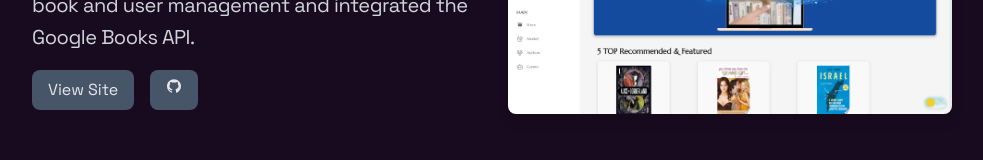
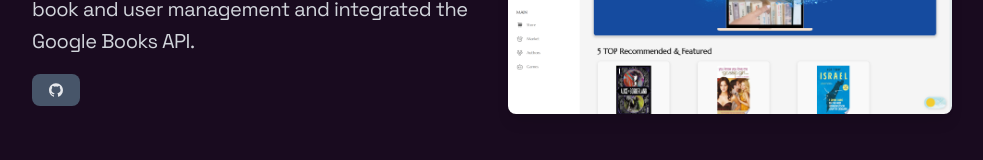
Before and after one commit to IdoCohen7/portfolio, a React (Vite) app: page / in a window 1280 px wide. Shown: the part 2162-2322 px from the top of the page, without its empty margins (148-1131 px from the left). Built offline with nearby package versions, Linux system fonts and the light colour scheme.

Commit message:
added projects

```diff
--- a/src/components/Portfolio.jsx
+++ b/src/components/Portfolio.jsx
@@ -4,6 +4,8 @@ import udemyProject from "../assets/udemy.png";
 import myBookProject from "../assets/mybook.png";
 import natoursProject from "../assets/natours.png";
 import drinkBuddyProject from "../assets/drinkbuddy.png";
+import bonAppetitProject from "../assets/bonAppetit.png";
+import trapTheCatProject from "../assets/trapthecat.png";
 import investItProject from "../assets/investit.png";
 import truckBamoshava from "../assets/truckbamoshava.png";
 import cafeDeaz from "../assets/cafedeaz.png";
@@ -26,7 +28,6 @@ const projects = [
     description:
       "Developed a digital library website featuring book and user management and integrated the Google Books API.",
     links: {
-      site: "https://proj.ruppin.ac.il/cgroup75/test2/tar6/index.html",
       github: "https://github.com/IdoCohen7/AILibrary",
     },
   },
@@ -45,15 +46,24 @@ const projects = [
     description:
       "Developed a cloud-based daily hydration tracking system using AWS, leveraging serverless architecture for real-time data storage, analysis, and personalized hydration reminders.",
     links: {
-      site: "http://drink-buddy-s3.s3-website-us-east-1.amazonaws.com/landing.html",
       github: "https://github.com/IdoCohen7/drinkBuddy",
     },
   },
   {
+    img: bonAppetitProject, // שים null אם אין לך עדיין תמונה
+    title: "BonAppetit",
+    description:
+      "A cloud-based restaurant ordering system built using AWS Serverless architecture. Customers can place orders for delivery or pickup, while restaurant staff can manage the menu, orders, and delivery assignments. Features real-time updates, scheduled tasks, user authentication, and route estimation.",
+    links: {
+      site: "http://bonapetit-website.s3-website-us-east-1.amazonaws.com/",
+      github: "https://github.com/IdoCohen7/BonAppetit", // אם יש לך רפו, אחרת תוכל להסיר את השורה
+    },
+  },
+  {
     img: investItProject,
-    title: "Invest It (Work in Progress)",
+    title: "Invest It",
     description:
-      "A social platform for finance enthusiasts, connecting beginners with experts. Includes chat rooms, post feed, profile management, live stock data, and financial news. Smart content recommendations coming soon.",
+      "A social platform for finance enthusiasts that connects beginners with experts. Features include chat rooms, a dynamic post feed, user profiles, live stock data, and financial news. The app supports real-time messaging via Supabase and leverages an intelligent algorithm to categorize posts based on user interests.",
     links: {
       site: "https://proj.ruppin.ac.il/cgroup75/test2/tar2/dist/index.html",
       github: "https://github.com/IdoCohen7/InvestIt",
@@ -74,9 +84,23 @@ const landingPages = [
   {
     img: cafeDeaz, // תמונה של Cafe De Az
     title: "Cafe Deaz | קפה דאז",
-    description: "A visually engaging landing page for a boutique coffee truck.",
+    description:
+      "A visually engaging landing page for a boutique coffee truck.",
     links: {
       site: "https://cafedeaz.co.il",
+    },
+  },
+];
+
+const games = [
+  {
+    img: trapTheCatProject,
+    title: "Trap The Cat",
+    description:
+      "A strategy game where the player must trap a cat attempting to escape a hexagonal grid. In each turn, the player can block one tile or place a mouse bait to distract the cat. The cat uses a combination of A* pathfinding and Minimax algorithms to intelligently plan its moves, break through defenses, and reach the edge of the board. Built with Python and Pygame, featuring smooth animations, sound effects, and real-time decision-making.",
+    links: {
+      github: "https://github.com/IdoCohen7/TrapTheCat",
+      demo: "https://www.youtube.com/watch?v=xsYrPa3r9XI&ab_channel=IdoCohen",
     },
   },
 ];
@@ -172,6 +196,61 @@ const Portfolio = () => {
           </div>
         </Reveal>
       ))}
+      {/* Games Section */}
+      <h2 className="text-3xl font-bold text-gray-200 mt-20 mb-8">Games</h2>
+      {games.map((game, index) => (
+        <Reveal key={`game-${index}`}>
+          <div
+            className={`flex flex-col md:flex-row ${
+              index % 2 !== 0 ? "md:flex-row-reverse" : ""
+            } mb-12`}
+          >
+            <div className="w-full md:w-1/2 p-4">
+              {game.img ? (
+                <img
+                  src={game.img}
+                  alt={game.title}
+                  className="w-full h-full object-cover rounded-lg shadow-lg"
+                />
+              ) : (
+                <div className="w-full h-64 bg-slate-800 rounded-lg flex items-center justify-center text-gray-500">
+                  No image yet
+                </div>
+              )}
+            </div>
+            <div className="w-full md:w-1/2 p-4 flex flex-col justify-center">
+              <h3 className="text-2xl font-semibold text-gray-200 mb-4">
+                {game.title}
+              </h3>
+              <p className="text-gray-300 mb-4">{game.description}</p>
+              <div>
+                <div className="flex space-x-4">
+                  {game.links.demo && (
+                    <a
+                      href={game.links.demo}
+                      target="_blank"
+                      rel="noopener noreferrer"
+                      className="px-4 py-2 bg-slate-600 text-gray-200 rounded-lg hover:bg-slate-700 transition duration-300"
+                    >
+                      View Demo
+                    </a>
+                  )}
+                  {game.links.github && (
+                    <a
+                      href={game.links.github}
+                      target="_blank"
+                      rel="noopener noreferrer"
+                      className="px-4 py-2 bg-slate-600 text-gray-200 rounded-lg hover:bg-slate-700 transition duration-300"
+                    >
+                      <AiOutlineGithub />
+                    </a>
+                  )}
+                </div>
+              </div>
+            </div>
+          </div>
+        </Reveal>
+      ))}
     </div>
   );
 };
```
Also changed, not shown: src/assets/bonAppetit.png (added), src/assets/trapTheCat.png (added).
